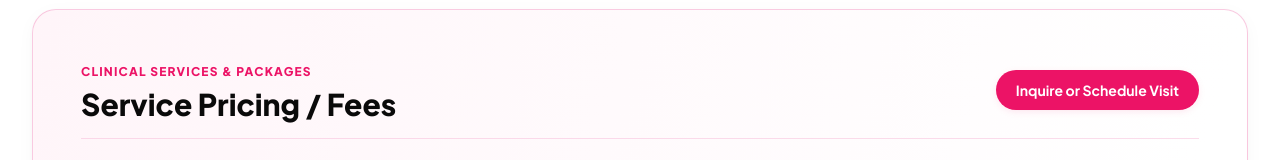
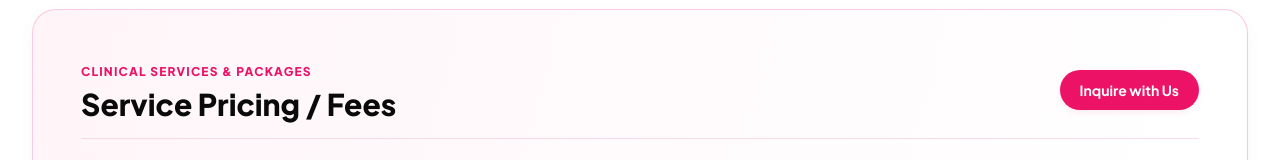
Before and after one commit to scaradook13/ALTHEA-LAPUZ-LYING-IN-CLINIC, a Vue app: page /services in a window 1280 px wide. Both pictures are taken after a click on the button "Service Pricing & Fees". Shown: the part 448-608 px from the top of the page. Built offline with nearby package versions, Linux system fonts and the light colour scheme; a web font is replaced by a local one.

Commit message:
chore: relabel buttons on services/pricing tab to Inquire with Us

```diff
--- a/src/views/ServicesView.vue
+++ b/src/views/ServicesView.vue
@@ -152,7 +152,7 @@
               to="/contact"
               class="px-5 py-2.5 rounded-full bg-brand-primary text-white text-xs sm:text-sm font-bold shadow-brand-sm hover:bg-brand-primary-hover hover:shadow-brand transition-all"
             >
-              Inquire or Schedule Visit
+              Inquire with Us
             </router-link>
           </div>
 
@@ -279,7 +279,7 @@
                       @click.stop
                       class="w-full inline-flex items-center justify-center gap-2 px-6 py-3.5 rounded-full bg-brand-primary text-white text-xs sm:text-sm font-extrabold shadow-brand-sm hover:shadow-brand hover:bg-brand-primary-hover active:scale-[0.98] transition-all cursor-pointer"
                     >
-                      <span>Contact Us / Schedule Visit</span>
+                      <span>Inquire with Us</span>
                       <ArrowRight class="w-4 h-4" />
                     </router-link>
                   </div>
@@ -707,7 +707,7 @@
                 to="/contact"
                 class="px-8 py-3.5 rounded-full bg-white text-brand-primary hover:bg-brand-soft text-sm font-extrabold shadow-md hover:shadow-lg transition-all active:scale-[0.98] flex-shrink-0"
               >
-                Inquire or Schedule Visit
+                Inquire with Us
               </router-link>
             </div>
 
```
